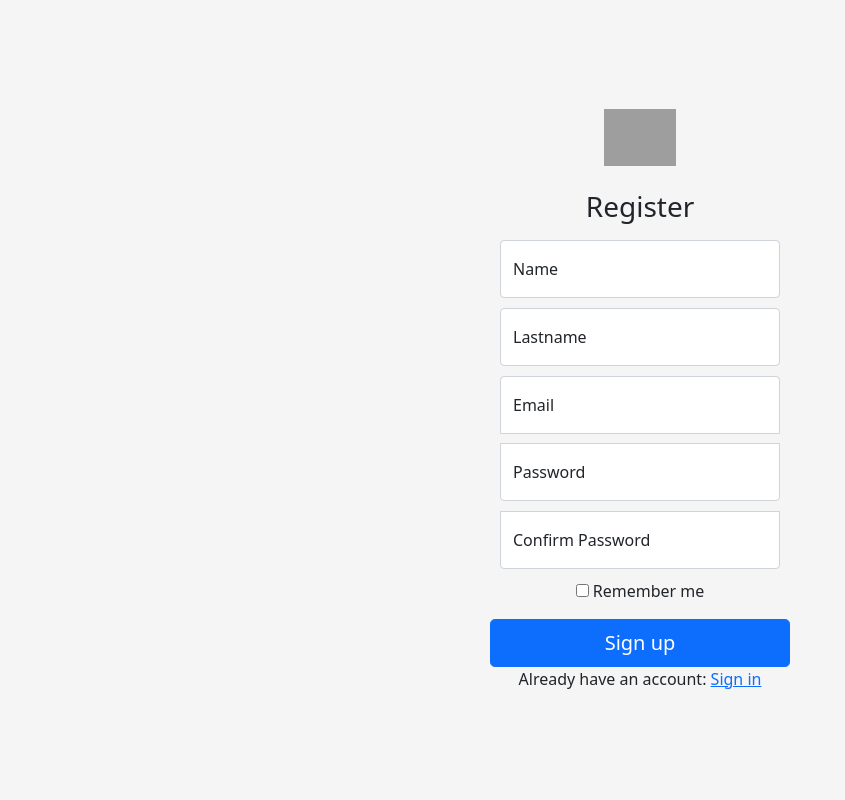
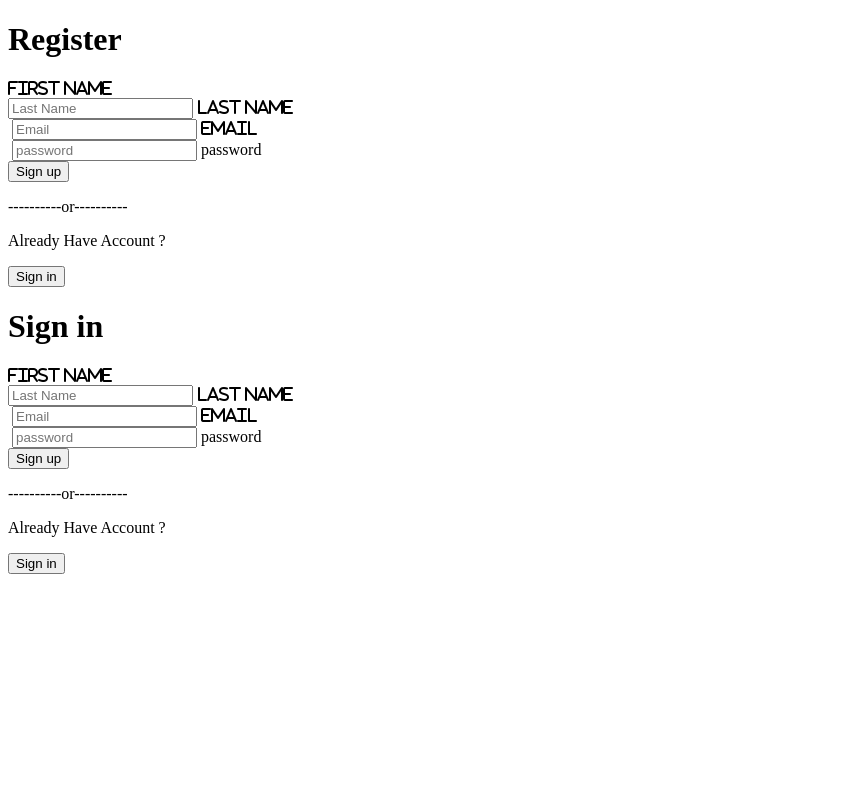
Before and after one commit to donika1212/Php-MySQL, a PHP site: page / in a window 1280 px wide. Shown: the whole page, without its empty margins (0-845 px from the left). Run offline with PHP 8.4, Linux system fonts and the light colour scheme; grey boxes are pictures that could not be loaded.

Commit message:
Add files via upload

```diff
--- a/index.php
+++ b/index.php
@@ -1,98 +1,90 @@
 <!DOCTYPE html>
 <html lang="en">
 <head>
-	<meta charset="UTF-8">
-	<title>Document</title>
-	<link href="https://cdn.jsdelivr.net/npm/bootstrap@5.1.3/dist/css/bootstrap.min.css" rel="stylesheet" integrity="sha384-1BmE4kWBq78iYhFldvKuhfTAU6auU8tT94WrHftjDbrCEXSU1oBoqyl2QvZ6jIW3" crossorigin="anonymous">
-	<link rel="apple-touch-icon" href="/docs/5.1/assets/img/favicons/apple-touch-icon.png" sizes="180x180">
-	<link rel="icon" href="/docs/5.1/assets/img/favicons/favicon-32x32.png" sizes="32x32" type="image/png">
-	<link rel="icon" href="/docs/5.1/assets/img/favicons/favicon-16x16.png" sizes="16x16" type="image/png">
-	<link rel="manifest" href="/docs/5.1/assets/img/favicons/manifest.json">
-	<link rel="mask-icon" href="/docs/5.1/assets/img/favicons/safari-pinned-tab.svg" color="#7952b3">
-	<link rel="icon" href="/docs/5.1/assets/img/favicons/favicon.ico">
-	<style>
+    <meta charset="UTF-8">
+    <meta name="viewport" content="width=device-width, initial-scale=1.0">
+    <title>Register & Login</title>
+    <link rel="stylesheet" href="https://cdnjs.cloudflare.com/ajax/libs/font-awesome/6.7.2/css/all.min.css">
+</head>
+<body>
+    <div class="container" id="signup">
+        <h1 class="form-title">Register</h1>
+        <form method="post" action="">
+            <div class="input-group"></div>
+            <i class="fas fa-user></i>
+            <input type="text" name="fName" id="fName" placeholder="First name" required>
+            <label for="fname">First Name</label>
+</div>
+<div class="input-group">
+    <i class "fas fa-user"></i>
+    <input type="text" name="1Name" id="1Name" placeholder="Last Name" required>
+    <label for="1Name">Last Name</label>
+</div>
+<div class="input-group">
+    <i class="fas fa=envelope"></i>
+    <input type="email" name="email"  id="email"  placeholder="Email" require>
+    <label for="email">Email</label>
+</div>
+<div class="input-group">
+    <iclass="fas fa-lock"></i>
+    <input type="password" id="password" placeholder="password" required>
+    <label for="password">password</label>
+</div>
+<input type="submit" class="btn" value="Sign up" name="sign up">
 
-		html,
-	body {
-	  height: 100%;
-	}
+</form>
+<p class="or">
+    ----------or----------
+</p>
+<div class="icons">
+    <i class="faab fa-gogle"></i>
+    <i class="faab fa-facebook"></i>
+</div>
+<div class="links">
+    <p>Already Have Account ?</p>
+    <button id="signInButton">Sign in</button>
+</div>
+</div>
 
-	body {
-	  display: flex;
-	  align-items: center;
-	  padding-top: 40px;
-	  padding-bottom: 40px;
-	  background-color: #f5f5f5;
-	}
 
-	.form-signin {
-	  width: 100%;
-	  max-width: 330px;
-	  padding: 15px;
-	  margin: auto;
-	}
+<div class="container" id="signup">
+        <h1 class="form-title">Sign in</h1>
+        <form method="post" action="">
 
-	.form-signin .checkbox {
-	  font-weight: 400;
-	}
+            <div class="input-group"></div>
+            <i class="fas fa-user></i>
+            <input type="text" name="fName" id="fName" placeholder="First name" required>
+            <label for="fname">First Name</label>
+</div>
+<div class="input-group">
+    <i class "fas fa-user"></i>
+    <input type="text" name="1Name" id="1Name" placeholder="Last Name" required>
+    <label for="1Name">Last Name</label>
+</div>
+<div class="input-group">
+    <i class="fas fa=envelope"></i>
+    <input type="email" name="email"  id="email"  placeholder="Email" require>
+    <label for="email">Email</label>
+</div>
+<div class="input-group">
+    <iclass="fas fa-lock"></i>
+    <input type="password" id="password" placeholder="password" required>
+    <label for="password">password</label>
+</div>
+<input type="submit" class="btn" value="Sign up" name="sign up">
 
-	.form-signin .form-floating:focus-within {
-	  z-index: 2;
-	}
-
-	.form-signin input[type="email"] {
-	  margin-bottom: -1px;
-	  border-bottom-right-radius: 0;
-	  border-bottom-left-radius: 0;
-	}
-
-	.form-signin input[type="password"] {
-	  margin-bottom: 10px;
-	  border-top-left-radius: 0;
-	  border-top-right-radius: 0;
-	}
-	.form-floating{
-		margin: 10px;
-	}
-	</style>
-</head>
-<body class="text-center">
-<!-- Creating a form which will post us some data in register.php file -->
-<main class="form-signin">
-  <form action="register.php" method="post">
-    <img class="mb-4" src="https://getbootstrap.com/docs/5.1/assets/brand/bootstrap-logo.svg" alt="" width="72" height="57">
-    <h1 class="h3 mb-3 fw-normal">Register</h1>
-
-    <div class="form-floating">
-      <input type="text" class="form-control" id="floatingInput" placeholder="Name" name="emri">
-      <label for="floatingInput">Name</label>
-    </div>
-    <div class="form-floating">
-      <input type="text" class="form-control" id="floatingInput" placeholder="Lastname" name="lastname">
-      <label for="floatingInput">Lastname</label>
-    </div>
-    <div class="form-floating">
-      <input type="email" class="form-control" id="floatingInput" placeholder="Email" name="email">
-      <label for="floatingInput">Email</label>
-    </div>
-    <div class="form-floating">
-      <input type="password" class="form-control" id="floatingInput" placeholder="Password" name="password">
-      <label for="floatingInput">Password</label>
-    </div>
-    <div class="form-floating">
-      <input type="password" class="form-control" id="floatingPassword" placeholder="Confirm Password" name="confirm_password">
-      <label for="floatingPassword">Confirm Password</label>
-    </div>
-
-    <div class="checkbox mb-3">
-      <label>
-        <input type="checkbox" value="remember-me"> Remember me
-      </label>
-    </div>
-    <button class="w-100 btn btn-lg btn-primary" type="submit" name="submit">Sign up</button>
-    <span>Already have an account: </span><a href="login.php">Sign in</a>
-  </form>
-</main>
-
+</form>
+<p class="or">
+    ----------or----------
+</p>
+<div class="icons">
+    <i class="faab fa-gogle"></i>
+    <i class="faab fa-facebook"></i>
+</div>
+<div class="links">
+    <p>Already Have Account ?</p>
+    <button id="signInButton">Sign in</button>
+</div>
+</div>
 </body>
 </html>
```
